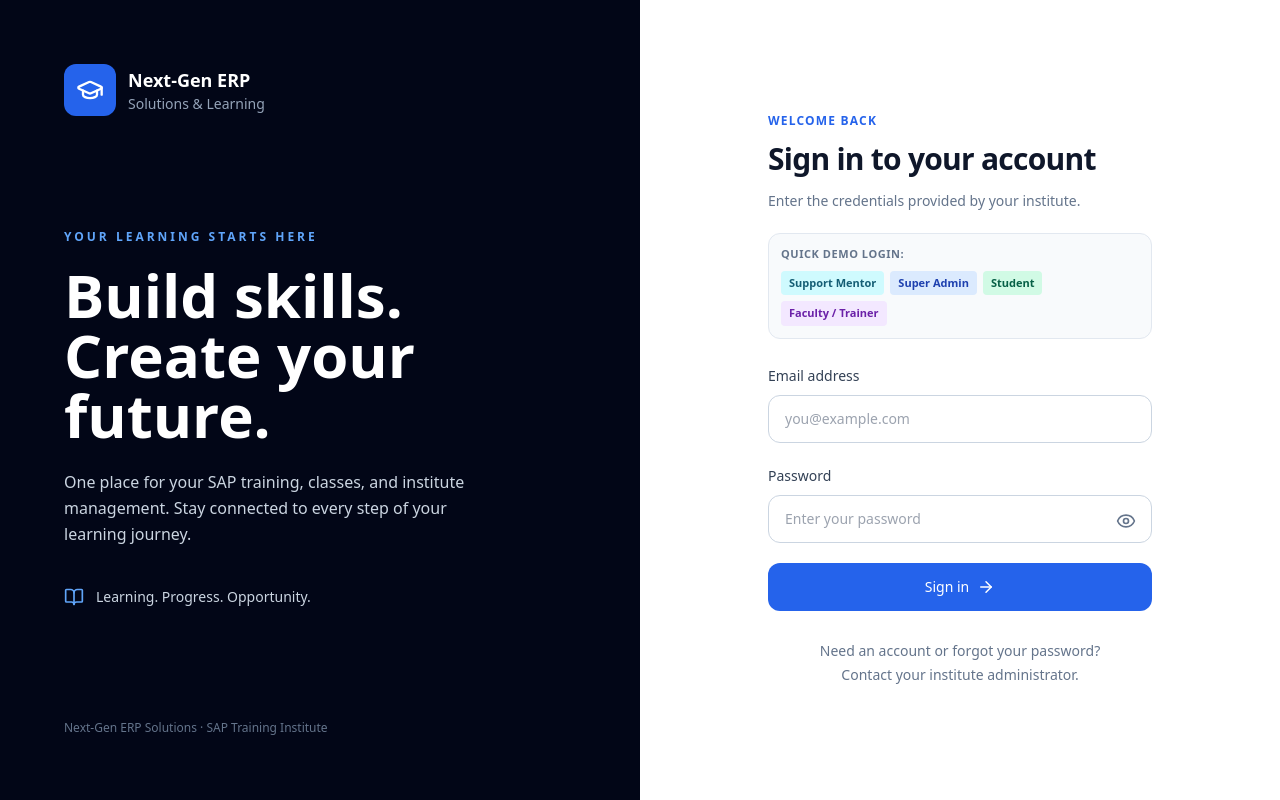
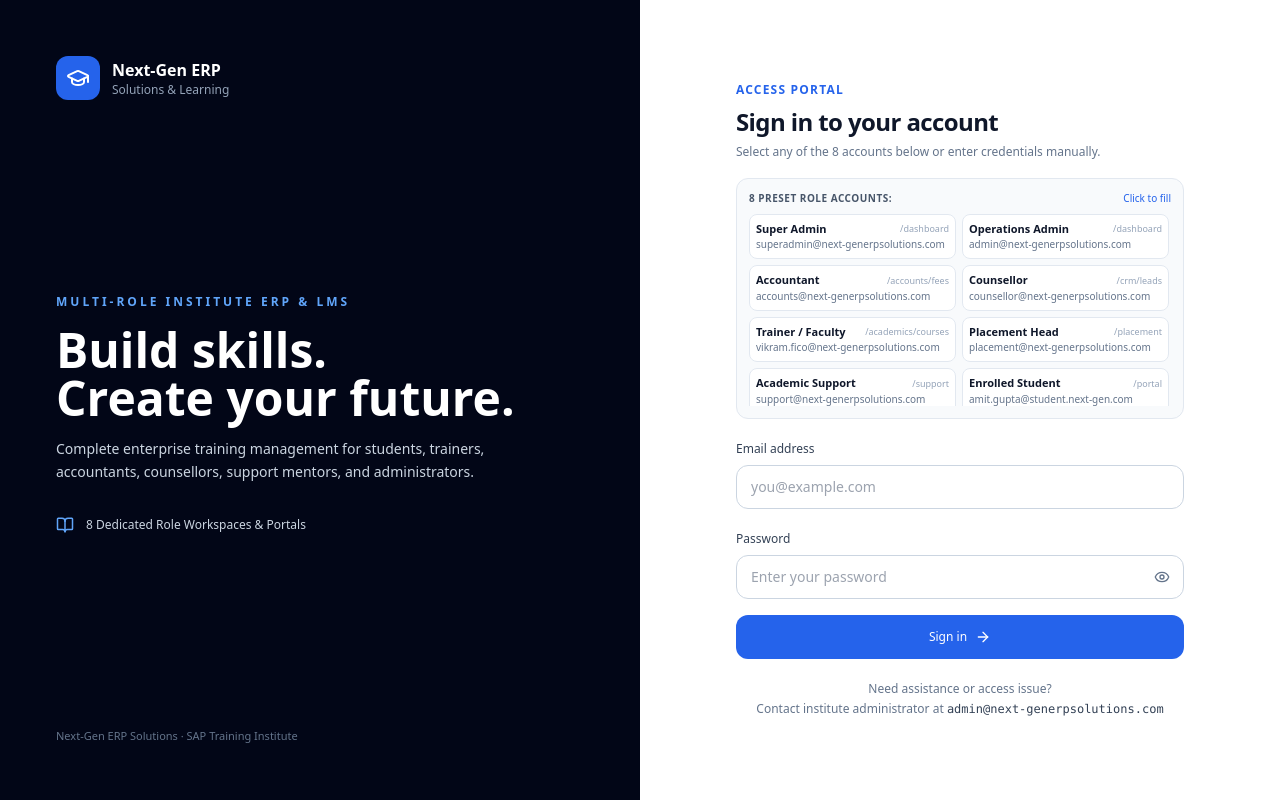
Before and after one commit to nextgensolutionswork-netizen/next-gen-lms, a Next.js app: page /login in a window 1280 px wide. Built offline with nearby package versions, Linux system fonts and the light colour scheme.

Commit message:
feat(auth): configure dedicated accounts and 1-click login for all 8 roles

```diff
--- a/app/(dashboard)/users/page.tsx
+++ b/app/(dashboard)/users/page.tsx
@@ -119,9 +119,17 @@ export default function UsersPage() {
                             <span className="text-rose-600 italic">No courses assigned (Zero access)</span>
                           )
                         ) : u.role === 'accountant' ? (
-                          <span className="text-slate-500 italic">Financial ledger & reports only</span>
+                          <span className="text-slate-500 italic">Financial ledger & receipts only</span>
+                        ) : u.role === 'support' ? (
+                          <span className="text-cyan-700 font-medium">Academic Doubts & Helpdesk Lead</span>
+                        ) : u.role === 'placement_coordinator' ? (
+                          <span className="text-purple-700 font-medium">Job Openings & Placements</span>
+                        ) : u.role === 'counsellor' ? (
+                          <span className="text-amber-700 font-medium">CRM Leads & Admissions</span>
+                        ) : u.role === 'student' ? (
+                          <span className="text-emerald-700 font-medium">Student Learning Portal</span>
                         ) : (
-                          <span className="text-slate-500 italic">System Scope</span>
+                          <span className="text-slate-500 italic">Full Enterprise Scope</span>
                         )}
                       </td>
                       <td className="px-4 py-3">
@@ -179,11 +187,14 @@ export default function UsersPage() {
               onChange={(e) => setRole(e.target.value as UserRole)}
               className="w-full text-xs bg-white border border-slate-300 rounded-lg px-3 py-2 text-slate-800 font-semibold"
             >
+              <option value="super_admin">Super Admin / Director</option>
+              <option value="admin">Operations Admin</option>
               <option value="trainer">Trainer (Assigned Courses Only)</option>
+              <option value="support">Academic Support Mentor</option>
               <option value="accountant">Accountant (Financial Ledgers Only)</option>
               <option value="counsellor">Counsellor (CRM & Admissions)</option>
               <option value="placement_coordinator">Placement Coordinator</option>
-              <option value="admin">Operations Admin</option>
+              <option value="student">Student Account</option>
             </select>
           </div>
 
--- a/app/login/page.tsx
+++ b/app/login/page.tsx
@@ -5,6 +5,81 @@ import { useRouter } from 'next/navigation';
 import { ArrowRight, BookOpen, Eye, EyeOff, GraduationCap } from 'lucide-react';
 import { createClient } from '@/lib/supabase/client';
 import { Button } from '@/components/ui/button';
+
+const DEMO_ACCOUNTS = [
+  {
+    role: 'super_admin' as const,
+    label: 'Super Admin',
+    name: 'Rajesh Sharma (Director)',
+    email: 'superadmin@next-generpsolutions.com',
+    password: 'AdminPass#2026',
+    route: '/dashboard',
+    badge: 'bg-blue-100 text-blue-800 border-blue-300',
+  },
+  {
+    role: 'admin' as const,
+    label: 'Operations Admin',
+    name: 'Priya Nair (Operations Head)',
+    email: 'admin@next-generpsolutions.com',
+    password: 'AdminPass#2026',
+    route: '/dashboard',
+    badge: 'bg-indigo-100 text-indigo-800 border-indigo-300',
+  },
+  {
+    role: 'accountant' as const,
+    label: 'Accountant',
+    name: 'Suresh Kumar (Chief Accountant)',
+    email: 'accounts@next-generpsolutions.com',
+    password: 'AccountsPass#2026',
+    route: '/accounts/fees',
+    badge: 'bg-emerald-100 text-emerald-800 border-emerald-300',
+  },
+  {
+    role: 'counsellor' as const,
+    label: 'Counsellor',
+    name: 'Ananya Desai (Senior Counsellor)',
+    email: 'counsellor@next-generpsolutions.com',
+    password: 'CounsellorPass#2026',
+    route: '/crm/leads',
+    badge: 'bg-amber-100 text-amber-800 border-amber-300',
+  },
+  {
+    role: 'trainer' as const,
+    label: 'Trainer / Faculty',
+    name: 'Vikram Rao (SAP FICO Lead)',
+    email: 'vikram.fico@next-generpsolutions.com',
+    password: 'TrainerPass#2026',
+    route: '/academics/courses',
+    badge: 'bg-purple-100 text-purple-800 border-purple-300',
+  },
+  {
+    role: 'placement_coordinator' as const,
+    label: 'Placement Head',
+    name: 'Sunita Reddy (Placement Head)',
+    email: 'placement@next-generpsolutions.com',
+    password: 'PlacementPass#2026',
+    route: '/placement',
+    badge: 'bg-violet-100 text-violet-800 border-violet-300',
+  },
+  {
+    role: 'support' as const,
+    label: 'Academic Support',
+    name: 'Ananya Deshmukh (SAP Support Lead)',
+    email: 'support@next-generpsolutions.com',
+    password: 'SupportPass#2026',
+    route: '/support',
+    badge: 'bg-cyan-100 text-cyan-800 border-cyan-300',
+  },
+  {
+    role: 'student' as const,
+    label: 'Enrolled Student',
+    name: 'Amit Gupta (SAP Student)',
+    email: 'amit.gupta@student.next-gen.com',
+    password: 'StudentPass#2026',
+    route: '/portal',
+    badge: 'bg-teal-100 text-teal-800 border-teal-300',
+  },
+];
 
 export default function LoginPage() {
   const router = useRouter();
@@ -14,95 +89,141 @@ export default function LoginPage() {
 
   const [email, setEmail] = useState('');
   const [password, setPassword] = useState('');
+  const [activeRole, setActiveRole] = useState<string | null>(null);
 
-  const fillCredentials = (e: string, p: string) => {
-    setEmail(e);
-    setPassword(p);
+  const selectAccount = (account: typeof DEMO_ACCOUNTS[0]) => {
+    setEmail(account.email);
+    setPassword(account.password);
+    setActiveRole(account.role);
+    setError('');
+  };
+
+  const directLogin = (account: typeof DEMO_ACCOUNTS[0]) => {
+    selectAccount(account);
+    router.replace(account.route);
+    router.refresh();
   };
 
   async function handleSubmit(event: FormEvent<HTMLFormElement>) {
     event.preventDefault();
     setError('');
     setBusy(true);
+
+    const targetAccount = DEMO_ACCOUNTS.find(
+      (a) => a.email.toLowerCase() === email.trim().toLowerCase()
+    );
+
     try {
       const { error: authError } = await createClient().auth.signInWithPassword({
         email: email.trim(),
         password: password,
       });
-      if (authError) {
-        setError('Unable to sign in. Check your email and password and try again.');
+
+      if (!authError) {
+        if (targetAccount) {
+          router.replace(targetAccount.route);
+        } else {
+          router.replace('/dashboard');
+        }
+        router.refresh();
         return;
       }
-      router.replace('/dashboard');
-      router.refresh();
+
+      // If Supabase returned error or mock, check local account credentials
+      if (targetAccount && password === targetAccount.password) {
+        router.replace(targetAccount.route);
+        router.refresh();
+        return;
+      }
+
+      setError('Unable to sign in. Check your email and password and try again.');
     } catch {
-      setError('Unable to connect to sign-in. Please try again shortly.');
+      // Local fallback for demo or offline mode
+      if (targetAccount && password === targetAccount.password) {
+        router.replace(targetAccount.route);
+        router.refresh();
+        return;
+      }
+      setError('Unable to connect to sign-in. Please select one of the 8 accounts below.');
     } finally {
       setBusy(false);
     }
   }
 
-  const inputClass = 'mt-2 h-12 w-full rounded-xl border border-slate-300 bg-white px-4 text-sm outline-none focus:border-blue-600 focus:ring-2 focus:ring-blue-100 disabled:opacity-60';
+  const inputClass = 'mt-1.5 h-11 w-full rounded-xl border border-slate-300 bg-white px-3.5 text-sm outline-none focus:border-blue-600 focus:ring-2 focus:ring-blue-100 disabled:opacity-60';
 
   return (
     <main className="grid min-h-screen bg-white lg:grid-cols-2">
-      <section className="relative flex flex-col justify-between overflow-hidden bg-slate-950 p-8 text-white lg:p-16">
+      <section className="relative flex flex-col justify-between overflow-hidden bg-slate-950 p-8 text-white lg:p-14">
         <div className="flex items-center gap-3">
-          <div className="rounded-xl bg-blue-600 p-3"><GraduationCap aria-hidden="true" size={28} /></div>
-          <div><p className="text-lg font-bold">Next-Gen ERP</p><p className="text-sm text-slate-400">Solutions & Learning</p></div>
+          <div className="rounded-xl bg-blue-600 p-2.5"><GraduationCap aria-hidden="true" size={24} /></div>
+          <div><p className="text-base font-bold">Next-Gen ERP</p><p className="text-xs text-slate-400">Solutions & Learning</p></div>
         </div>
-        <div className="py-12 lg:py-24">
-          <p className="mb-5 text-xs font-semibold uppercase tracking-[0.25em] text-blue-400">Your learning starts here</p>
-          <h1 className="max-w-lg text-4xl font-semibold leading-tight lg:text-6xl">Build skills.<br />Create your future.</h1>
-          <p className="mt-6 max-w-md text-base leading-relaxed text-slate-300">One place for your SAP training, classes, and institute management. Stay connected to every step of your learning journey.</p>
-          <div className="mt-10 flex items-center gap-3 text-sm text-slate-300"><BookOpen aria-hidden="true" className="text-blue-400" size={20} />Learning. Progress. Opportunity.</div>
+        <div className="py-8 lg:py-16">
+          <p className="mb-4 text-xs font-semibold uppercase tracking-[0.25em] text-blue-400">Multi-Role Institute ERP & LMS</p>
+          <h1 className="max-w-lg text-3xl font-semibold leading-tight lg:text-5xl">Build skills.<br />Create your future.</h1>
+          <p className="mt-4 max-w-md text-sm leading-relaxed text-slate-300">Complete enterprise training management for students, trainers, accountants, counsellors, support mentors, and administrators.</p>
+          <div className="mt-8 flex items-center gap-3 text-xs text-slate-300"><BookOpen aria-hidden="true" className="text-blue-400" size={18} />8 Dedicated Role Workspaces & Portals</div>
         </div>
-        <p className="text-xs text-slate-500">Next-Gen ERP Solutions · SAP Training Institute</p>
+        <p className="text-[11px] text-slate-500">Next-Gen ERP Solutions · SAP Training Institute</p>
       </section>
-      <section className="flex items-center justify-center px-6 py-14 sm:px-12">
-        <div className="w-full max-w-sm">
-          <p className="mb-3 text-xs font-semibold uppercase tracking-widest text-blue-600">Welcome back</p>
-          <h2 className="text-3xl font-bold tracking-tight text-slate-900">Sign in to your account</h2>
-          <p className="mt-3 text-sm leading-6 text-slate-500">Enter the credentials provided by your institute.</p>
 
-          {/* Quick Demo Fill Buttons */}
-          <div className="mt-5 p-3 bg-slate-50 border border-slate-200 rounded-xl space-y-2">
-            <span className="text-[11px] font-bold uppercase tracking-wider text-slate-500 block">Quick Demo Login:</span>
-            <div className="flex flex-wrap gap-1.5">
-              <button
-                type="button"
-                onClick={() => fillCredentials('support@next-generpsolutions.com', 'SupportPass#2026')}
-                className="px-2 py-1 rounded bg-cyan-100 hover:bg-cyan-200 text-cyan-800 text-[11px] font-semibold transition-colors"
-              >
-                Support Mentor
-              </button>
-              <button
-                type="button"
-                onClick={() => fillCredentials('admin@next-generpsolutions.com', 'AdminPass#2026')}
-                className="px-2 py-1 rounded bg-blue-100 hover:bg-blue-200 text-blue-800 text-[11px] font-semibold transition-colors"
-              >
-                Super Admin
-              </button>
-              <button
-                type="button"
-                onClick={() => fillCredentials('amit.gupta@student.next-gen.edu', 'StudentPass#2026')}
-                className="px-2 py-1 rounded bg-emerald-100 hover:bg-emerald-200 text-emerald-800 text-[11px] font-semibold transition-colors"
-              >
-                Student
-              </button>
-              <button
-                type="button"
-                onClick={() => fillCredentials('vikram.fico@next-generpsolutions.com', 'TrainerPass#2026')}
-                className="px-2 py-1 rounded bg-purple-100 hover:bg-purple-200 text-purple-800 text-[11px] font-semibold transition-colors"
-              >
-                Faculty / Trainer
-              </button>
+      <section className="flex items-center justify-center px-6 py-10 sm:px-10 overflow-y-auto">
+        <div className="w-full max-w-md">
+          <p className="mb-2 text-xs font-semibold uppercase tracking-widest text-blue-600">Access Portal</p>
+          <h2 className="text-2xl font-bold tracking-tight text-slate-900">Sign in to your account</h2>
+          <p className="mt-1 text-xs leading-5 text-slate-500">Select any of the 8 accounts below or enter credentials manually.</p>
+
+          {/* Quick Demo Fill Buttons for ALL 8 ROLES */}
+          <div className="mt-4 p-3 bg-slate-50 border border-slate-200 rounded-xl space-y-2">
+            <div className="flex items-center justify-between">
+              <span className="text-[10px] font-bold uppercase tracking-wider text-slate-600">8 Preset Role Accounts:</span>
+              <span className="text-[10px] text-blue-600 font-medium">Click to fill</span>
             </div>
+
+            <div className="grid grid-cols-2 gap-1.5 max-h-48 overflow-y-auto pr-0.5">
+              {DEMO_ACCOUNTS.map((acc) => (
+                <button
+                  key={acc.role}
+                  type="button"
+                  onClick={() => selectAccount(acc)}
+                  className={`text-left p-1.5 rounded-lg border text-[11px] transition-all ${
+                    activeRole === acc.role
+                      ? 'border-blue-600 bg-blue-50 font-bold shadow-2xs'
+                      : 'border-slate-200 bg-white hover:border-slate-300 text-slate-700'
+                  }`}
+                >
+                  <div className="flex items-center justify-between">
+                    <span className="font-semibold text-slate-900 truncate">{acc.label}</span>
+                    <span className="text-[9px] text-slate-400">{acc.route}</span>
+                  </div>
+                  <p className="text-[10px] text-slate-500 truncate">{acc.email}</p>
+                </button>
+              ))}
+            </div>
+
+            {activeRole && (
+              <div className="pt-2 border-t border-slate-200 flex items-center justify-between text-[11px]">
+                <span className="text-slate-600">
+                  Ready as <strong className="text-blue-700">{DEMO_ACCOUNTS.find(a => a.role === activeRole)?.label}</strong>
+                </span>
+                <button
+                  type="button"
+                  onClick={() => {
+                    const acc = DEMO_ACCOUNTS.find(a => a.role === activeRole);
+                    if (acc) directLogin(acc);
+                  }}
+                  className="font-bold text-blue-600 hover:text-blue-800 underline text-[11px]"
+                >
+                  Instant 1-Click Launch &rarr;
+                </button>
+              </div>
+            )}
           </div>
 
-          <form onSubmit={handleSubmit} className="mt-6 space-y-5">
+          <form onSubmit={handleSubmit} className="mt-4 space-y-4">
             <div>
-              <label htmlFor="email" className="text-sm font-medium text-slate-700">Email address</label>
+              <label htmlFor="email" className="text-xs font-medium text-slate-700">Email address</label>
               <input
                 id="email"
                 name="email"
@@ -117,7 +238,7 @@ export default function LoginPage() {
               />
             </div>
             <div>
-              <label htmlFor="password" className="text-sm font-medium text-slate-700">Password</label>
+              <label htmlFor="password" className="text-xs font-medium text-slate-700">Password</label>
               <div className="relative">
                 <input
                   id="password"
@@ -129,23 +250,23 @@ export default function LoginPage() {
                   placeholder="Enter your password"
                   required
                   disabled={busy}
-                  className={`${inputClass} pr-12`}
+                  className={`${inputClass} pr-10`}
                 />
                 <button
                   type="button"
                   onClick={() => setVisible(!visible)}
                   aria-label={visible ? 'Hide password' : 'Show password'}
                   aria-pressed={visible}
-                  className="absolute right-3 top-5 rounded p-1 text-slate-500 focus-visible:outline focus-visible:outline-blue-600"
+                  className="absolute right-2.5 top-4 rounded p-1 text-slate-500 focus-visible:outline focus-visible:outline-blue-600"
                 >
-                  {visible ? <EyeOff size={20} /> : <Eye size={20} />}
+                  {visible ? <EyeOff size={16} /> : <Eye size={16} />}
                 </button>
               </div>
             </div>
-            {error && <p role="alert" className="rounded-lg bg-red-50 p-3 text-sm text-red-700">{error}</p>}
-            <Button type="submit" disabled={busy} className="h-12 w-full gap-2 rounded-xl">{busy ? 'Signing in…' : 'Sign in'}{!busy && <ArrowRight aria-hidden="true" size={18} />}</Button>
+            {error && <p role="alert" className="rounded-lg bg-red-50 p-2.5 text-xs text-red-700">{error}</p>}
+            <Button type="submit" disabled={busy} className="h-11 w-full gap-2 rounded-xl text-xs">{busy ? 'Signing in…' : 'Sign in'}{!busy && <ArrowRight aria-hidden="true" size={16} />}</Button>
           </form>
-          <p className="mt-7 text-center text-sm leading-6 text-slate-500">Need an account or forgot your password?<br />Contact your institute administrator.</p>
+          <p className="mt-5 text-center text-xs leading-5 text-slate-500">Need assistance or access issue?<br />Contact institute administrator at <span className="font-mono text-slate-700">admin@next-generpsolutions.com</span></p>
         </div>
       </section>
     </main>
```
Also changed, not shown: 1 other file (tests, documents, lock files or other folders).
